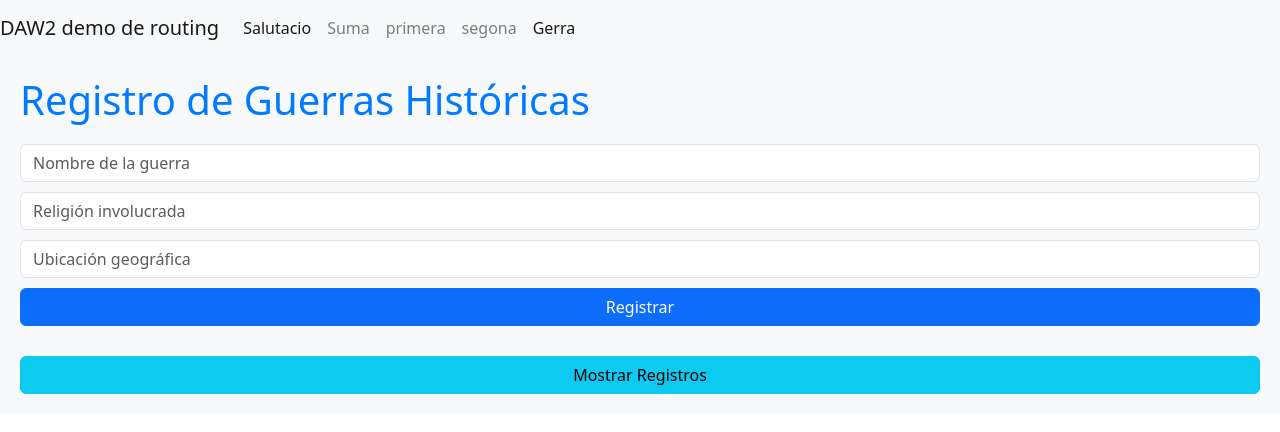
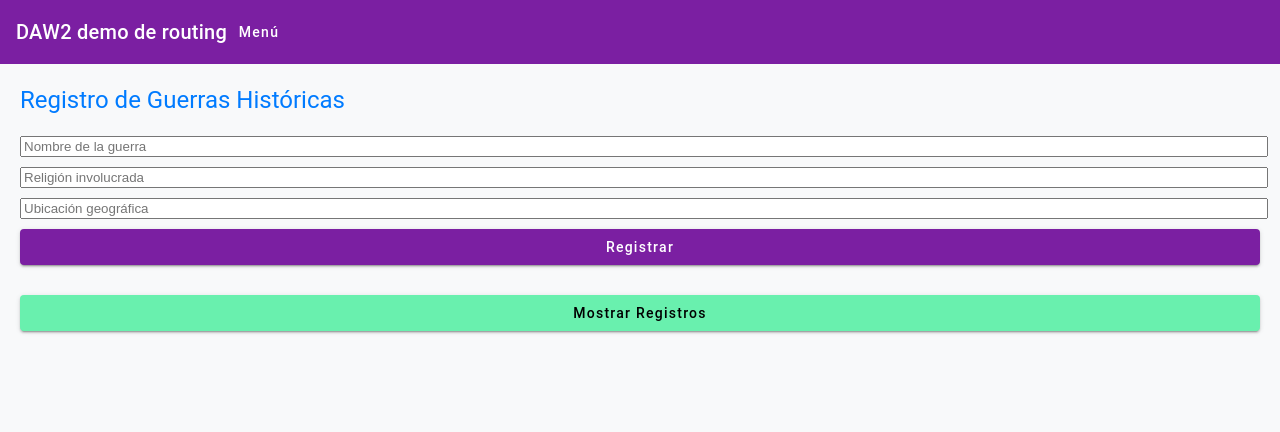
Before and after one commit to danmor23daw2/ProyectoGuerras, an Angular app: page /activitat in a window 1280 px wide. Shown: the top 432 px of the page. Built offline with nearby package versions, Linux system fonts and the light colour scheme.

Commit message:
boostrap fuera, Hola Angular Material

```diff
--- a/angular.json
+++ b/angular.json
@@ -25,6 +25,7 @@
               "src/assets"
             ],
             "styles": [
+              "@angular/material/prebuilt-themes/purple-green.css",
               "src/styles.css"
             ],
             "scripts": []
@@ -87,6 +88,7 @@
               "src/assets"
             ],
             "styles": [
+              "@angular/material/prebuilt-themes/purple-green.css",
               "src/styles.css"
             ],
             "scripts": []
--- a/package.json
+++ b/package.json
@@ -11,10 +11,12 @@
   "private": true,
   "dependencies": {
     "@angular/animations": "^16.2.0",
+    "@angular/cdk": "^16.2.13",
     "@angular/common": "^16.2.0",
     "@angular/compiler": "^16.2.0",
     "@angular/core": "^16.2.0",
     "@angular/forms": "^16.2.0",
+    "@angular/material": "^16.2.13",
     "@angular/platform-browser": "^16.2.0",
     "@angular/platform-browser-dynamic": "^16.2.0",
     "@angular/router": "^16.2.0",
--- a/src/app/index.html
+++ b/src/app/index.html
@@ -4,7 +4,6 @@
     <meta charset="UTF-8">
     <meta name="viewport" content="width=device-width, initial-scale=1.0">
     <title>Relación entre Religión y Geopolítica en Guerras Históricas</title>
-    <link href="https://cdn.jsdelivr.net/npm/bootstrap@5.3.2/dist/css/bootstrap.min.css" rel="stylesheet" integrity="sha384-T3c6CoIi6uLrA9TneNEoa7RxnatzjcDSCmG1MXxSR1GAsXEV/Dwwykc2MPK8M2HN" crossorigin="anonymous">
     <style>
         body {
             padding: 20px;
@@ -46,11 +45,11 @@
         <input type="text" class="form-control" placeholder="Nombre de la guerra" [(ngModel)]="nombreGuerra" required>
         <input type="text" class="form-control" placeholder="Religión involucrada" [(ngModel)]="religion" required>
         <input type="text" class="form-control" placeholder="Ubicación geográfica" [(ngModel)]="geopolitica" required>
-        <button class="btn btn-primary" (click)="registrarGuerra()">Registrar</button>
+        <button mat-raised-button color="primary" (click)="registrarGuerra()">Registrar</button>
     </div>
 
-    <button class="btn btn-info" id="boton" (click)="mostrarRegistros()">Mostrar Registros</button>
 
+    <button mat-raised-button color="accent" id="boton" (click)="mostrarRegistros()">Mostrar Registros</button>
     <table *ngIf="mostrarTabla && listaRegistros.length > 0">
         <thead>
             <tr>
@@ -67,6 +66,5 @@
             </tr>
         </tbody>
     </table>
-
 </body>
 </html>
--- a/src/app/m02-suma.component.ts
+++ b/src/app/m02-suma.component.ts
@@ -37,6 +37,7 @@ import { Component } from '@angular/core';
     <h2 *ngIf="resultat<0">el valor es negatiu</h2>
     <h3 *ngIf="resultat>10">el valor es superior a 10</h3>
 
+
     `,
     styles: ['h2 { color: #900 }', 'h3 {color:#0F0}']
 })
--- a/src/app/m11-encaminament.component.ts
+++ b/src/app/m11-encaminament.component.ts
@@ -19,22 +19,20 @@ import { NgModule } from '@angular/core';
 @Component({
   selector: 'aplicacio',
   template: `
-    <nav class="navbar navbar-expand-lg navbar-light bg-light">
-    <a class="navbar-brand" href="#">{{titol}}</a>
-    <button class="navbar-toggler" type="button" data-toggle="collapse" data-target="#navbarNavAltMarkup" aria-controls="navbarNavAltMarkup" aria-expanded="false" aria-label="Toggle navigation">
-      <span class="navbar-toggler-icon"></span>
-    </button>
-    <div class="collapse navbar-collapse" id="navbarNavAltMarkup">
-      <div class="navbar-nav">
-        <a class="nav-item nav-link active" routerLink="/salutacio" routerLinkActive="active">Salutacio </a>
-        <a class="nav-item nav-link" routerLink="/suma" routerLinkActive="active">Suma</a>
-        <a class="nav-item nav-link" routerLink="/primera" routerLinkActive="active">primera</a>
-        <a class="nav-item nav-link " routerLink="/segona" routerLinkActive="active">segona</a>
-        <a class="nav-item nav-link " routerLink="/activitat" routerLinkActive="active">Gerra</a>
+ <mat-toolbar color="primary">
+  <span>{{ titol }}</span>
+  <button mat-button [matMenuTriggerFor]="menu">
+    Menú
+  </button>
+  <mat-menu #menu="matMenu">
+    <a mat-menu-item routerLink="/salutacio" routerLinkActive="active">Salutacio</a>
+    <a mat-menu-item routerLink="/suma" routerLinkActive="active">Suma</a>
+    <a mat-menu-item routerLink="/primera" routerLinkActive="active">Primera</a>
+    <a mat-menu-item routerLink="/segona" routerLinkActive="active">Segona</a>
+    <a mat-menu-item routerLink="/activitat" routerLinkActive="active">Gerra</a>
+  </mat-menu>
+</mat-toolbar>
 
-      </div>
-    </div>
-  </nav>
     <router-outlet></router-outlet>
   `
 })
--- a/src/index.html
+++ b/src/index.html
@@ -5,12 +5,12 @@
   <title>Angular</title>
   <base href="/">
   <meta name="viewport" content="width=device-width, initial-scale=1">
-  <link rel="stylesheet" href="https://cdn.jsdelivr.net/npm/bootstrap@4.5.3/dist/css/bootstrap.min.css" integrity="sha384-TX8t27EcRE3e/ihU7zmQxVncDAy5uIKz4rEkgIXeMed4M0jlfIDPvg6uqKI2xXr2" crossorigin="anonymous">
   <link rel="icon" type="image/x-icon" href="favicon.ico">
+  <link rel="preconnect" href="https://fonts.gstatic.com">
+
 </head>
-<body>
+<body class="mat-typography">
   <aplicacio></aplicacio>
-  <script src="https://code.jquery.com/jquery-3.5.1.slim.min.js" integrity="sha384-DfXdz2htPH0lsSSs5nCTpuj/zy4C+OGpamoFVy38MVBnE+IbbVYUew+OrCXaRkfj" crossorigin="anonymous"></script>
-  <script src="https://cdn.jsdelivr.net/npm/bootstrap@4.5.3/dist/js/bootstrap.bundle.min.js" integrity="sha384-ho+j7jyWK8fNQe+A12Hb8AhRq26LrZ/JpcUGGOn+Y7RsweNrtN/tE3MoK7ZeZDyx" crossorigin="anonymous"></script>
+
 </body>
 </html>
--- a/src/styles.css
+++ b/src/styles.css
@@ -1 +1,4 @@
 /* You can add global styles to this file, and also import other style files */
+
+html, body { height: 100%; }
+body { margin: 0; font-family: Roboto, "Helvetica Neue", sans-serif; }
```
Also changed, not shown: src/app/app.module.ts (+14 -3 lines), 1 other file (tests, documents, lock files or other folders).
